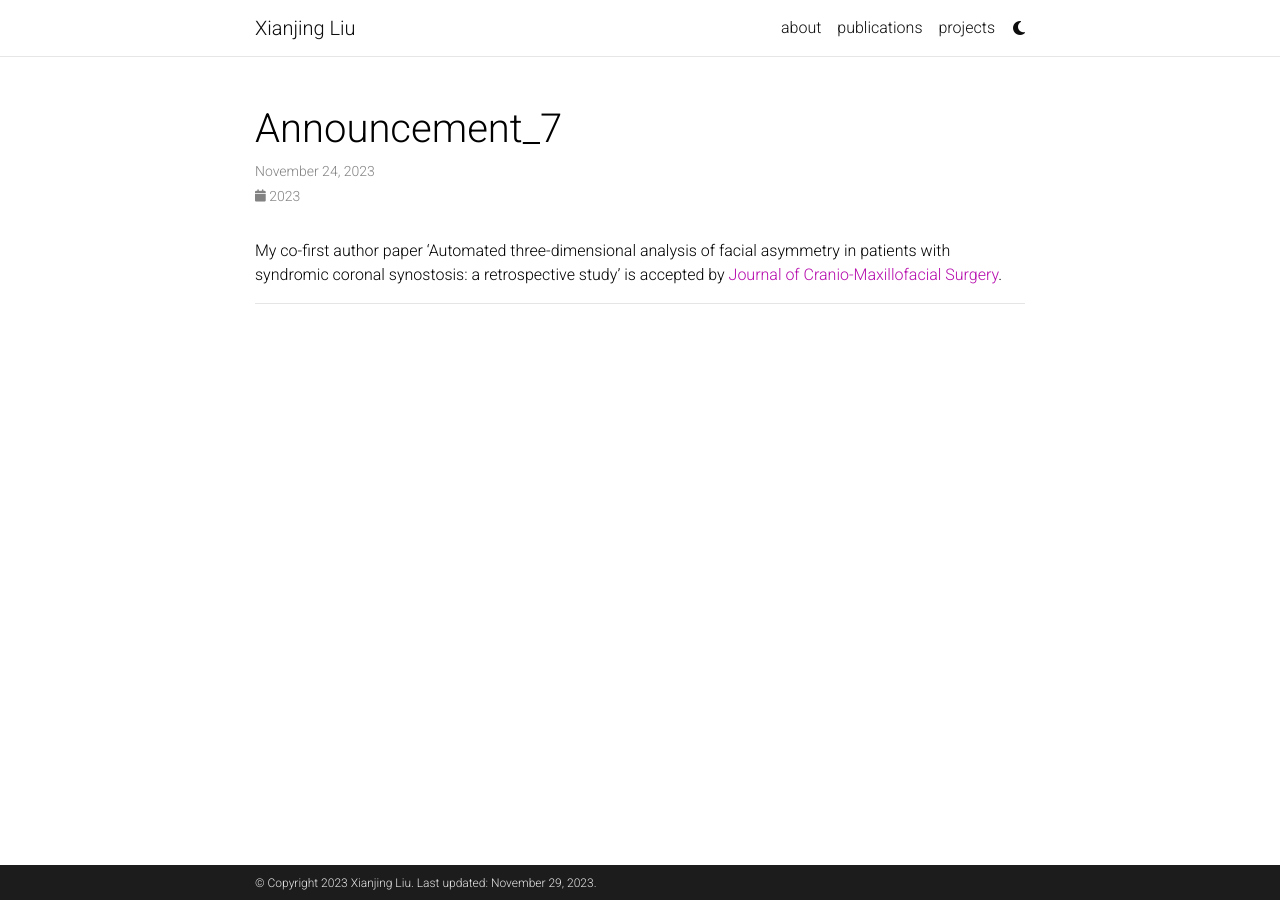
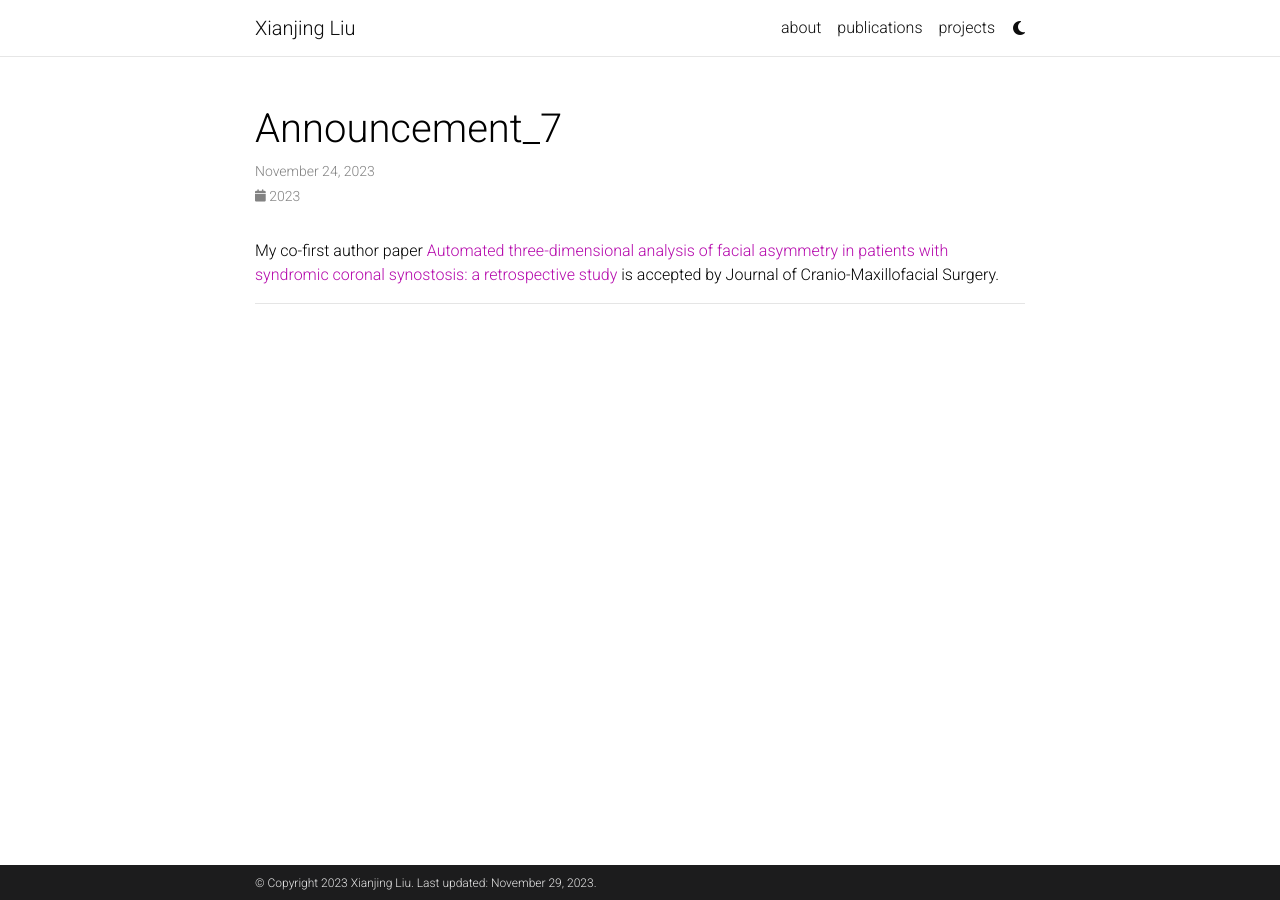
Before and after one commit to tsingmessage/tsingmessage.github.io, a Jekyll site: the page built from _news/announcement_7.md, in a window 1280 px wide. Built offline with Jekyll 4.4.1, drawn with Linux system fonts in a browser that asks for light colours; comment, search, counter and statistics services are not loaded; a style sheet for code colours, icons or effects is not loaded.

```diff
--- a/_news/announcement_7.md
+++ b/_news/announcement_7.md
@@ -4,7 +4,7 @@ date: 2023-11-24 10:11:00-0400
 inline: true
 related_posts: false
 ---
-My co-first author paper 'Automated three-dimensional analysis of facial asymmetry in patients with syndromic coronal synostosis: a retrospective study' is accepted by [Journal of Cranio-Maxillofacial Surgery](https://doi.org/10.1016/j.jcms.2023.11.006).
+My co-first author paper [Automated three-dimensional analysis of facial asymmetry in patients with syndromic coronal synostosis: a retrospective study](https://doi.org/10.1016/j.jcms.2023.11.006) is accepted by Journal of Cranio-Maxillofacial Surgery.
 
 
 ***
```
